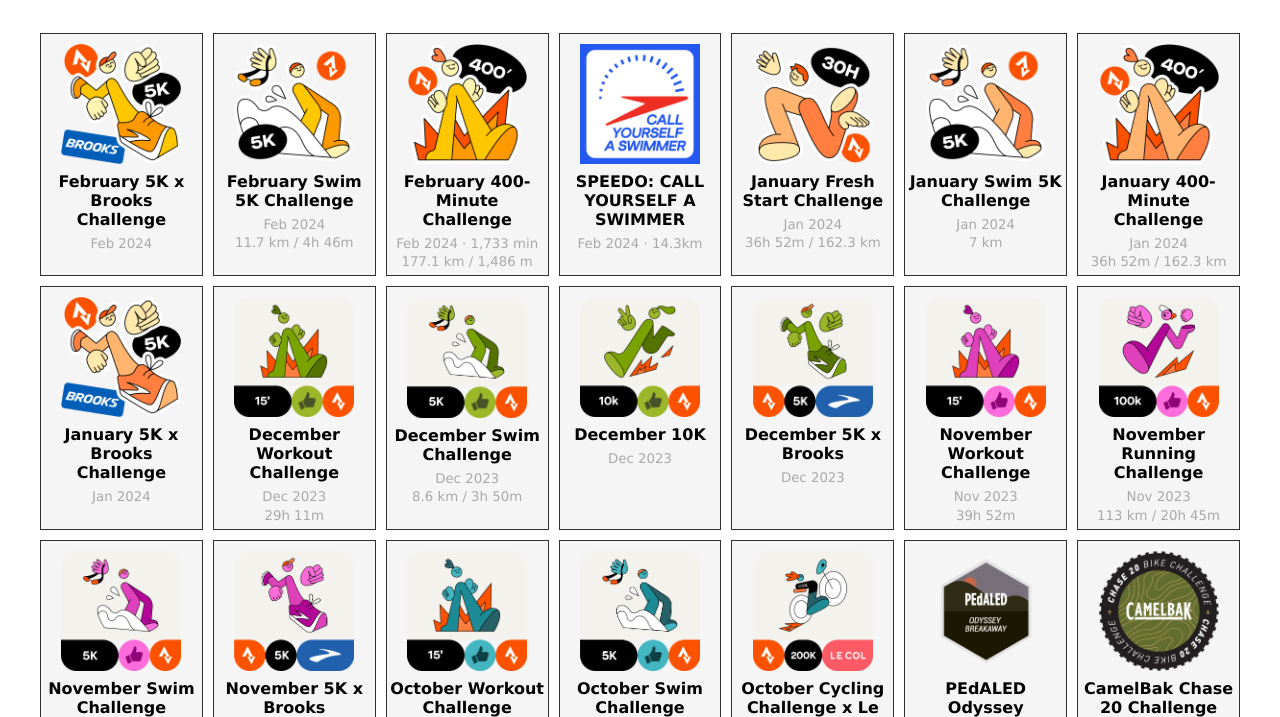
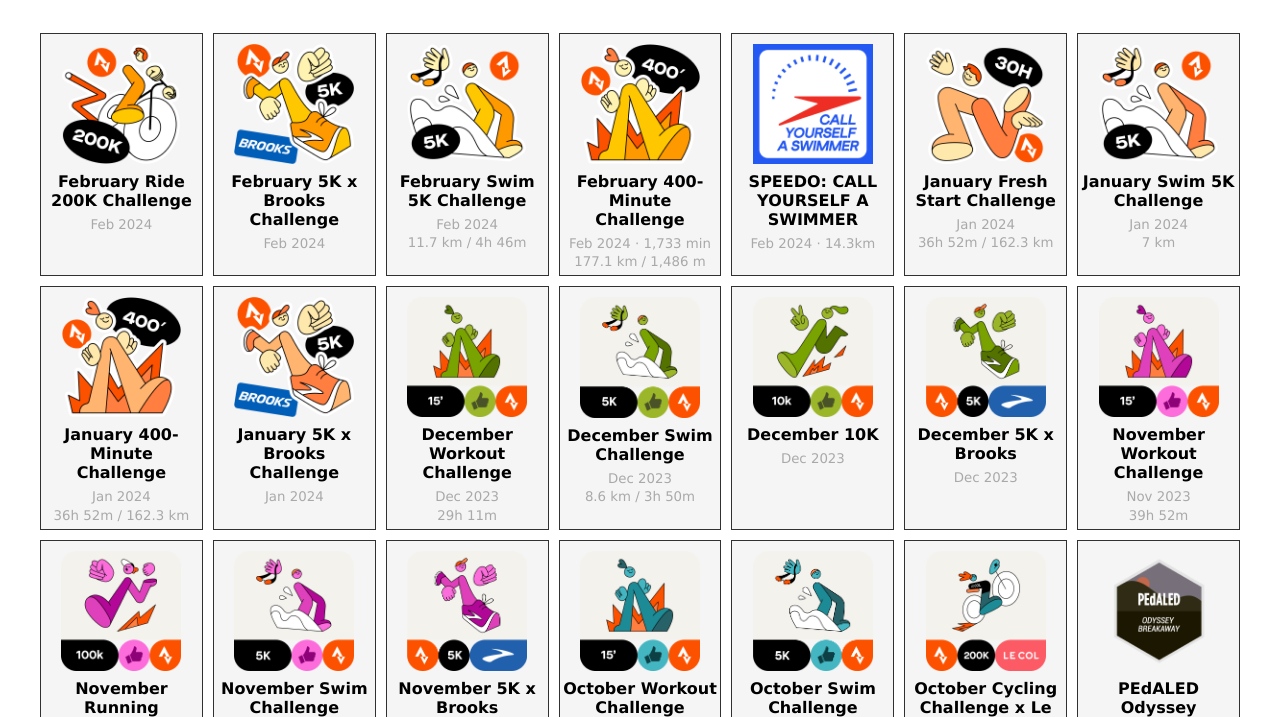
Before and after one commit to jonatanmv/strava-trophy-case, a plain HTML site: page index.html in a window 1280 px wide. Shown: the part 78-795 px from the top of the page. Drawn offline with Linux system fonts and the light colour scheme.

Commit message:
Update index.html

```diff
--- a/index.html
+++ b/index.html
@@ -13,6 +13,12 @@
     <h1>Trophy Case</h1>
 
     <div class="grid">
+
+      <div>
+        <a href="https://www.strava.com/challenges/February-Ride-200K-2024"><img src="images/202402-ride-200.png"></a>
+        <div>February Ride 200K Challenge</div>
+        <div>Feb 2024</div>
+      </div>
 
       <div>
         <a href="https://www.strava.com/challenges/Feb-5K-x-Brooks-2024"><img src="images/202402-5k.png"></a>
```
